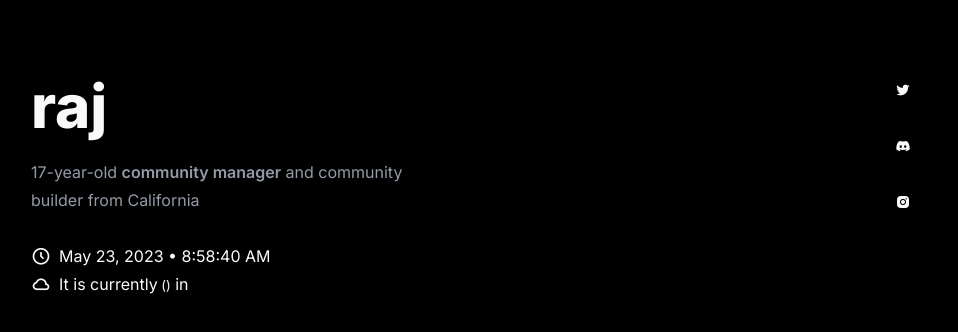
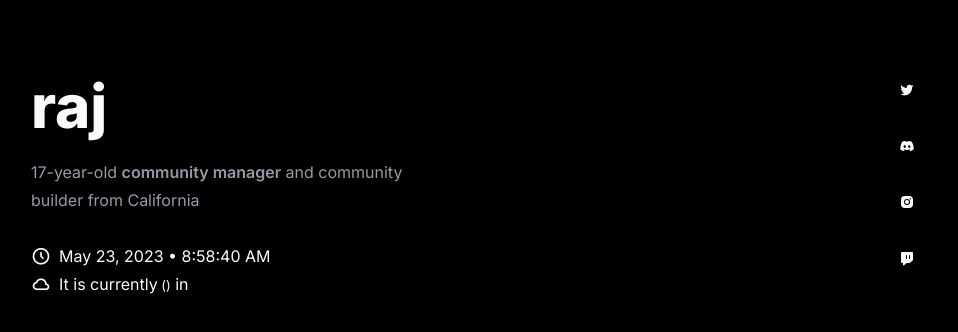
Before and after one commit to woterr/sarc, a React (Create React App) app: page / in a window 1280 px wide. Shown: the part 142-474 px from the top of the page, without its empty margins (161-1119 px from the left). Built offline with nearby package versions, Linux system fonts and the light colour scheme; no server answers.

Commit message:
Update index.css

```diff
--- a/src/index.css
+++ b/src/index.css
@@ -216,9 +216,8 @@ h3 {
   font-size: 3.75rem;
 }
 
-.socials a, .socials svg{
+.socials a{
   color: var(--title-color);
-  fill: var(--title-color);
   text-decoration: none;
   transition: all 0.3s ease-in-out;
   font-size: 1rem;
@@ -228,6 +227,11 @@ h3 {
   display: flex;
   justify-content: center;
 }
+
+.svgicon{
+  fill: var(--title-color);
+}
+
 
 .socials a:hover {
   background-color: var(--container-color);
```
